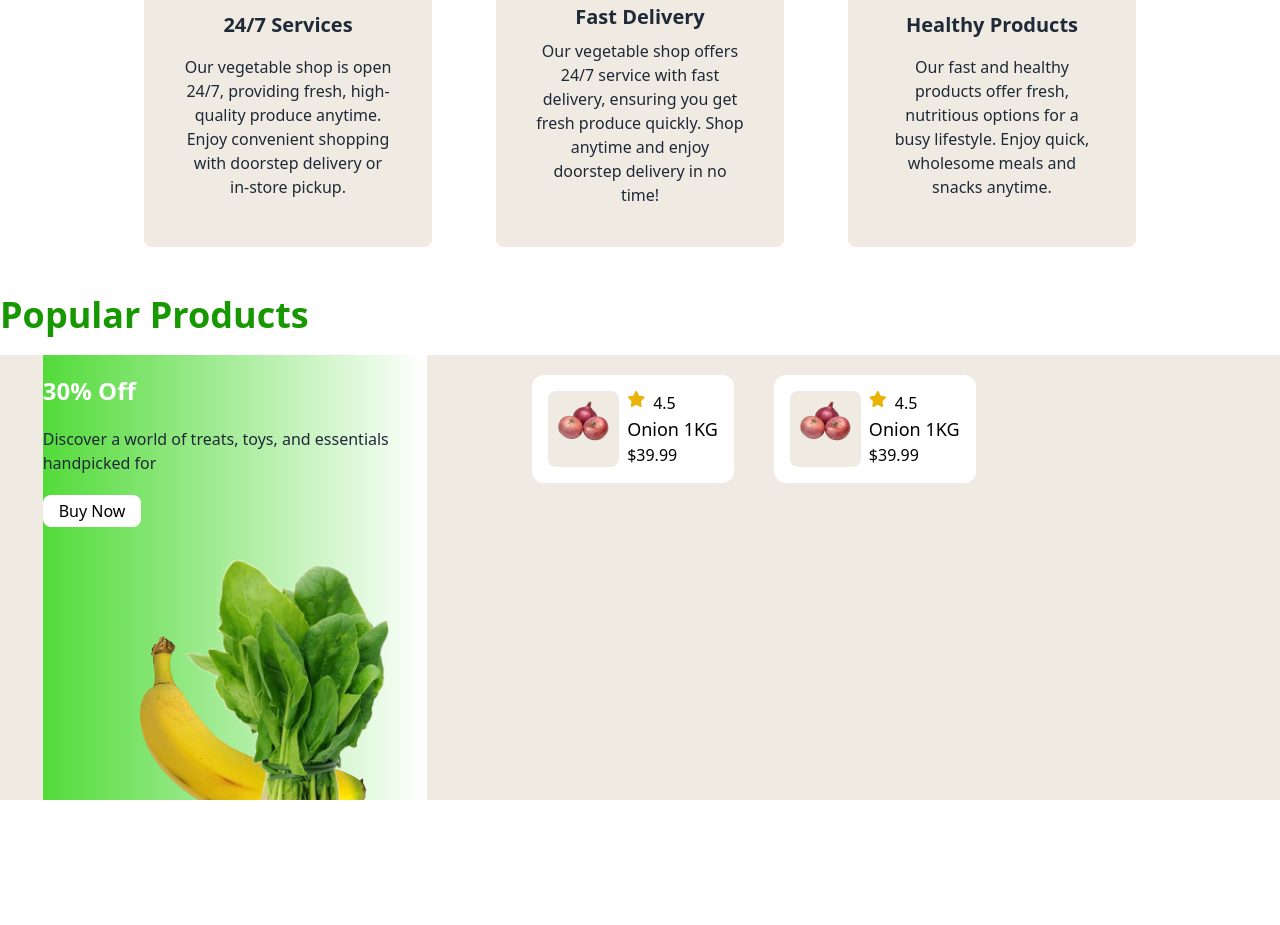
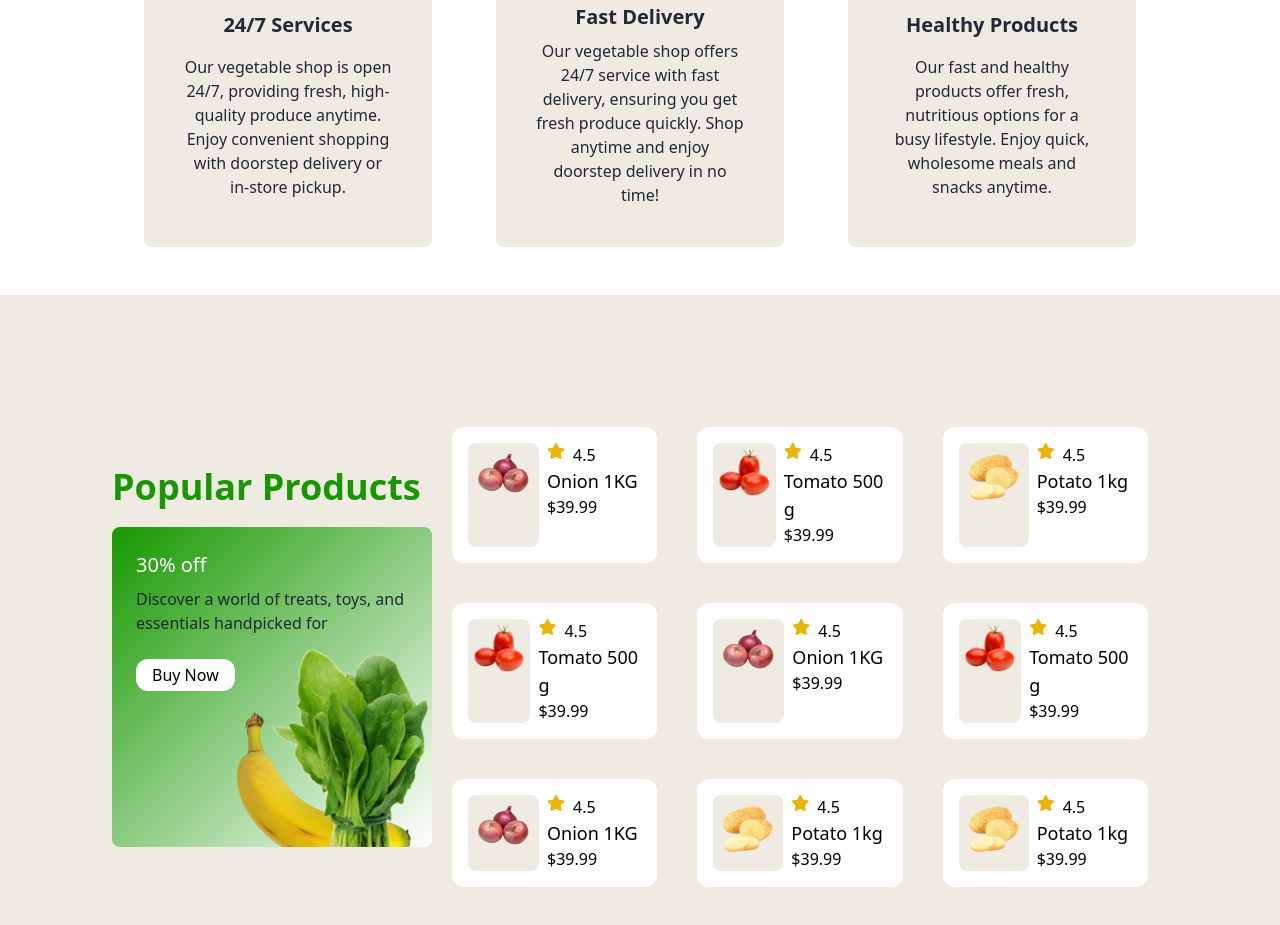
Before and after one commit to masdukofc/B11-A3-Assignment, a plain HTML site: page index.html in a window 1280 px wide. Shown: the part 1412-2337 px from the top of the page. Before the commit the page ends 2212 px from the top, so only its background shows below. Drawn offline with nearby package versions, Linux system fonts and the light colour scheme.

Commit message:
popular product section added

```diff
--- a/index.html
+++ b/index.html
@@ -48,10 +48,6 @@
           </ul>
         </div>
 
-        <!-- Icons -->
-        <div>
-
-        </div>
 
         <!-- Button and icons -->
          <div class="hidden lg:flex items-center gap-4">
@@ -120,23 +116,25 @@
 
 </div>
 
+
 <!-- Popular Products -->
 
-<h2 class="text-4xl font-semibold text-accent mb-5">Popular Products</h2>
-
-<div class="grid bg-secondary justify-around lg:flex p-auto">
-
+<div class="grid bg-secondary justify-around lg:flex p-28 items-center">
 <!-- Container -->
 <div class="flex">
 <!-- Left Section -->
-<div class="w-96 h-auto space-y-5  bg-gradient-to-r pt-5 from-linear_2 to-white">
-<h2 class="text-2xl text-white font-bold">30% Off</h2>
-<p>Discover a world of treats, toys, and essentials handpicked for</p>
-<button class="bg-white text-black rounded-lg py-1 px-4">Buy Now</button>
-<div class="justify-end pl-20">
-  <img src="./c2-assets/vegetable-offer.png" alt="">
+<div>
+<h2 class="text-4xl font-semibold text-accent mb-5">Popular Products</h2>
+ <div class="bg-gradient-to-br from-accent to-white p-6 rounded-lg w-80 h-80 relative">
+  <h2 class="text-white text-xl">30% off</h2>
+  <p class="text-gray-800 mt-2">Discover a world of treats, toys, and essentials handpicked for</p>
+  <button class="bg-white text-black rounded-xl py-1 mt-6 px-4">Buy Now</button>
+  <div class="absolute bottom-0 right-0 flex items-end space-x-2">
+      <img src="./c2-assets/vegetable-offer.png" alt="" class="w-52 h-52">
+  </div>
 </div>
 </div>
+
 </div>
 
 <!-- Right Section -->
@@ -165,7 +163,114 @@
     <p class="text-black">$39.99</p>
 </div>
 </div>
-    <!-- Car 1 -->
+
+    <!-- Car 2 -->
+<div class="flex bg-white p-4 h-auto rounded-xl m-1 lg:m-5">
+
+  <!-- Left Section -->
+  <div class="rounded-lg bg-secondary">
+    <img class="" src="./c2-assets/tomato.png" alt="">
+  </div>
+
+  <!-- Right Section-->
+<div class="pl-2">
+    <!-- Icon + rating -->
+    <div class="flex text-center gap-2">
+      <i class="fa-solid fa-star text-yellow-500"></i>
+      <p class="text-black">4.5</p>
+    </div>
+
+    <h3 class="text-lg text-black ">Tomato 500 g</h3>
+    <p class="text-black">$39.99</p>
+</div>
+</div>
+
+    <!-- Car 3 -->
+<div class="flex bg-white p-4 h-auto rounded-xl m-1 lg:m-5">
+
+  <!-- Left Section -->
+  <div class="rounded-lg bg-secondary">
+    <img class="" src="./c2-assets/patata.png" alt="">
+  </div>
+
+  <!-- Right Section-->
+<div class="pl-2">
+    <!-- Icon + rating -->
+    <div class="flex text-center gap-2">
+      <i class="fa-solid fa-star text-yellow-500"></i>
+      <p class="text-black">4.5</p>
+    </div>
+
+    <h3 class="text-lg text-black ">Potato 1kg</h3>
+    <p class="text-black">$39.99</p>
+</div>
+</div>
+
+    <!-- Car 4 -->
+    <div class="flex bg-white p-4 h-auto rounded-xl m-1 lg:m-5">
+
+      <!-- Left Section -->
+      <div class="rounded-lg bg-secondary">
+        <img class="" src="./c2-assets/tomato.png" alt="">
+      </div>
+
+      <!-- Right Section-->
+    <div class="pl-2">
+        <!-- Icon + rating -->
+        <div class="flex text-center gap-2">
+          <i class="fa-solid fa-star text-yellow-500"></i>
+          <p class="text-black">4.5</p>
+        </div>
+
+        <h3 class="text-lg text-black ">Tomato 500 g</h3>
+        <p class="text-black">$39.99</p>
+    </div>
+    </div>
+
+
+    <!-- Car 5 -->
+<div class="flex bg-white p-4 h-auto rounded-xl m-1 lg:m-5">
+
+  <!-- Left Section -->
+  <div class="rounded-lg bg-secondary">
+    <img class="" src="./c2-assets/onion.png" alt="">
+  </div>
+
+  <!-- Right Section-->
+<div class="pl-2">
+    <!-- Icon + rating -->
+    <div class="flex text-center gap-2">
+      <i class="fa-solid fa-star text-yellow-500"></i>
+      <p class="text-black">4.5</p>
+    </div>
+
+    <h3 class="text-lg text-black ">Onion 1KG</h3>
+    <p class="text-black">$39.99</p>
+</div>
+</div>
+
+    <!-- Car 6 -->
+    <div class="flex bg-white p-4 h-auto rounded-xl m-1 lg:m-5">
+
+      <!-- Left Section -->
+      <div class="rounded-lg bg-secondary">
+        <img class="" src="./c2-assets/tomato.png" alt="">
+      </div>
+
+      <!-- Right Section-->
+    <div class="pl-2">
+        <!-- Icon + rating -->
+        <div class="flex text-center gap-2">
+          <i class="fa-solid fa-star text-yellow-500"></i>
+          <p class="text-black">4.5</p>
+        </div>
+
+        <h3 class="text-lg text-black ">Tomato 500 g</h3>
+        <p class="text-black">$39.99</p>
+    </div>
+    </div>
+
+    <!-- Car 7 -->
 <div class="flex bg-white p-4 h-auto rounded-xl m-1 lg:m-5">
 
   <!-- Left Section -->
@@ -187,6 +292,48 @@
 </div>
 
 
+    <!-- Car 8 -->
+    <div class="flex bg-white p-4 h-auto rounded-xl m-1 lg:m-5">
+
+      <!-- Left Section -->
+      <div class="rounded-lg bg-secondary">
+        <img class="" src="./c2-assets/patata.png" alt="">
+      </div>
+
+      <!-- Right Section-->
+    <div class="pl-2">
+        <!-- Icon + rating -->
+        <div class="flex text-center gap-2">
+          <i class="fa-solid fa-star text-yellow-500"></i>
+          <p class="text-black">4.5</p>
+        </div>
+
+        <h3 class="text-lg text-black ">Potato 1kg</h3>
+        <p class="text-black">$39.99</p>
+    </div>
+    </div>
+
+    <!-- Car 9 -->
+<div class="hidden lg:flex bg-white p-4 h-auto rounded-xl m-1 lg:m-5 lg:visible">
+
+  <!-- Left Section -->
+  <div class="rounded-lg bg-secondary">
+    <img class="" src="./c2-assets/patata.png" alt="">
+  </div>
+
+  <!-- Right Section-->
+<div class="pl-2">
+    <!-- Icon + rating -->
+    <div class="flex text-center gap-2">
+      <i class="fa-solid fa-star text-yellow-500"></i>
+      <p class="text-black">4.5</p>
+    </div>
+
+    <h3 class="text-lg text-black ">Potato 1kg</h3>
+    <p class="text-black">$39.99</p>
+</div>
+</div>
+
 </div>
 
 </div>
```
Also changed, not shown: c2-assets/56555.PNG (added), c2-assets/65265.PNG (added).
